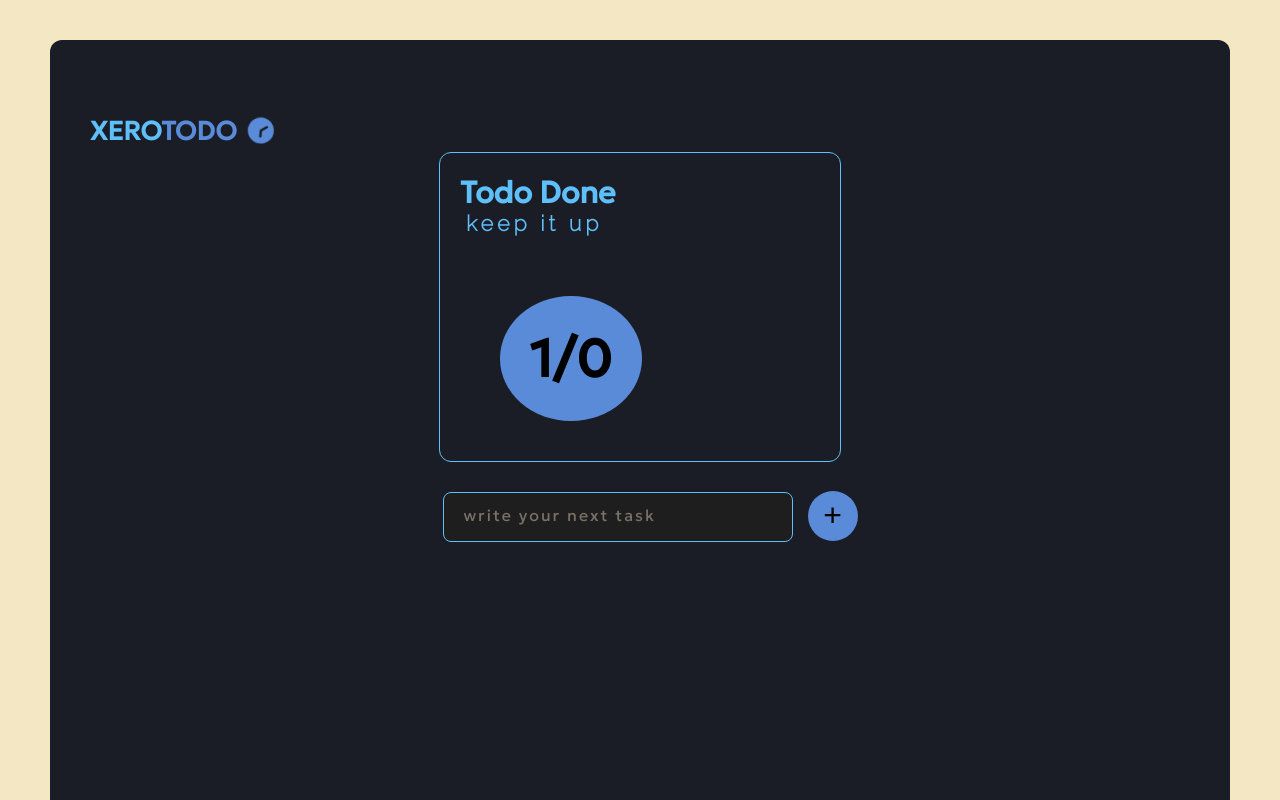
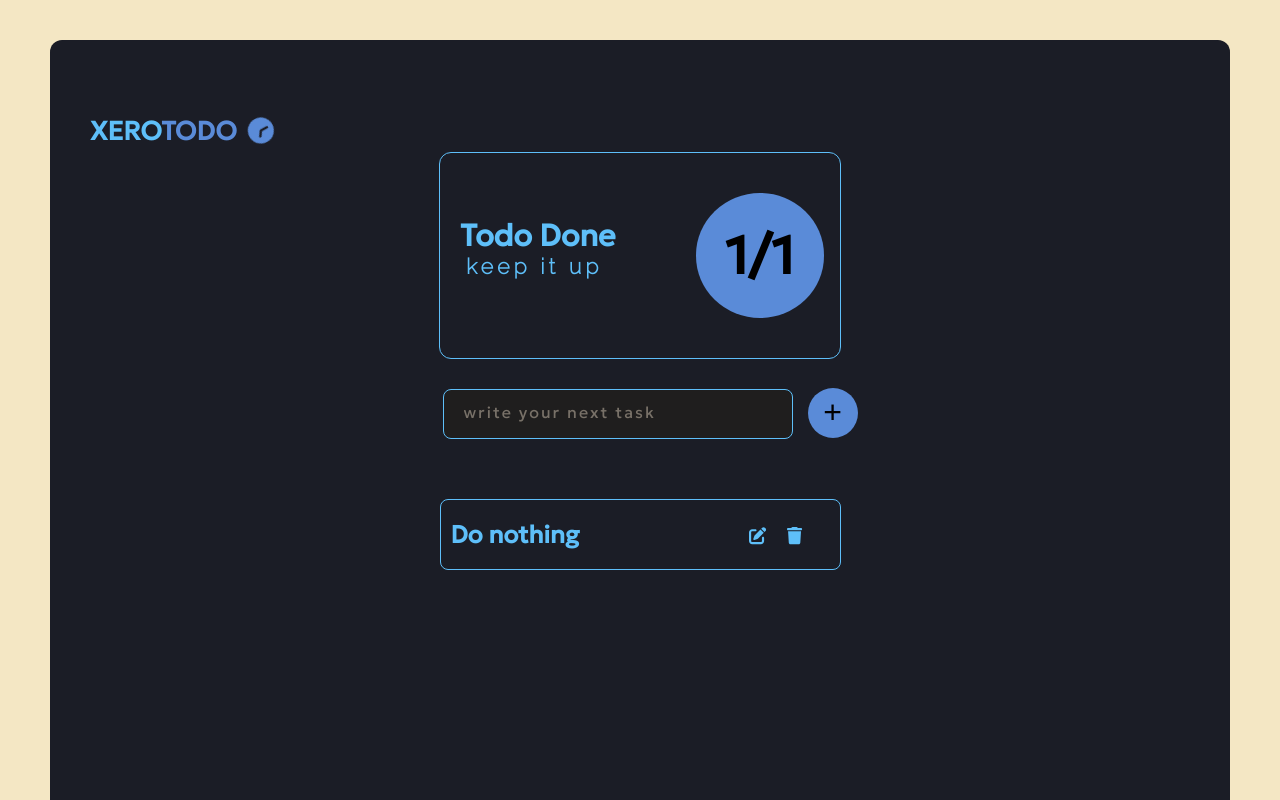
Before and after one commit to NabilRaiyan/TODO-List-app, a React (Create React App) app: page / in a window 1280 px wide. Shown: the top 800 px of the page. Built offline with nearby package versions, Linux system fonts and the light colour scheme; a web font is replaced by a local one.

Commit message:
Adding todo functionality

```diff
--- a/src/App.js
+++ b/src/App.js
@@ -11,10 +11,11 @@ import { faPenToSquare, faTrash, faClock } from '@fortawesome/free-solid-svg-ico
 
     super();
     this.state = {
-      todos : [],
+      todos : [
+        {key: 1, value: "Do nothing"},
+      ],
       newTodoTask: '',
       id: 0
-
     };
   }
 
@@ -22,7 +23,6 @@ import { faPenToSquare, faTrash, faClock } from '@fortawesome/free-solid-svg-ico
     this.state.newTodoTask = event.target.value;
   }
   onAddButtonClick = (event)=>{
-
     console.log(this.state.todos)
     this.state.todos.push({
       key: this.state.id += 1,
@@ -54,10 +54,11 @@ import { faPenToSquare, faTrash, faClock } from '@fortawesome/free-solid-svg-ico
           <input name='todoInput' className='todoInput' type='text' placeholder='write your next task' onChange={this.onTodoInputChange}></input>
           <button className='addTodoBtn' type='submit' onClick={this.onAddButtonClick}>+</button>
           {
-            todos.map((todo)=>{
-            var index = todos.findIndex(id => id === todo.todo);
+            todos.map(function(todo){
+            var index = todos.findIndex(id => id === todo.key)
+            console.log(todo.value);
             return (<div className='todoDiv'>
-              <h3 className='todoTitle' key={index}>{todo.todo}</h3>
+              <h3 className='todoTitle' key={index}>{todo.value}</h3>
               <h5 className='editBtn'><FontAwesomeIcon icon={faPenToSquare} /></h5>
               <h5 className='deleteBtn'><FontAwesomeIcon icon={faTrash} /></h5>
             </div>
```
